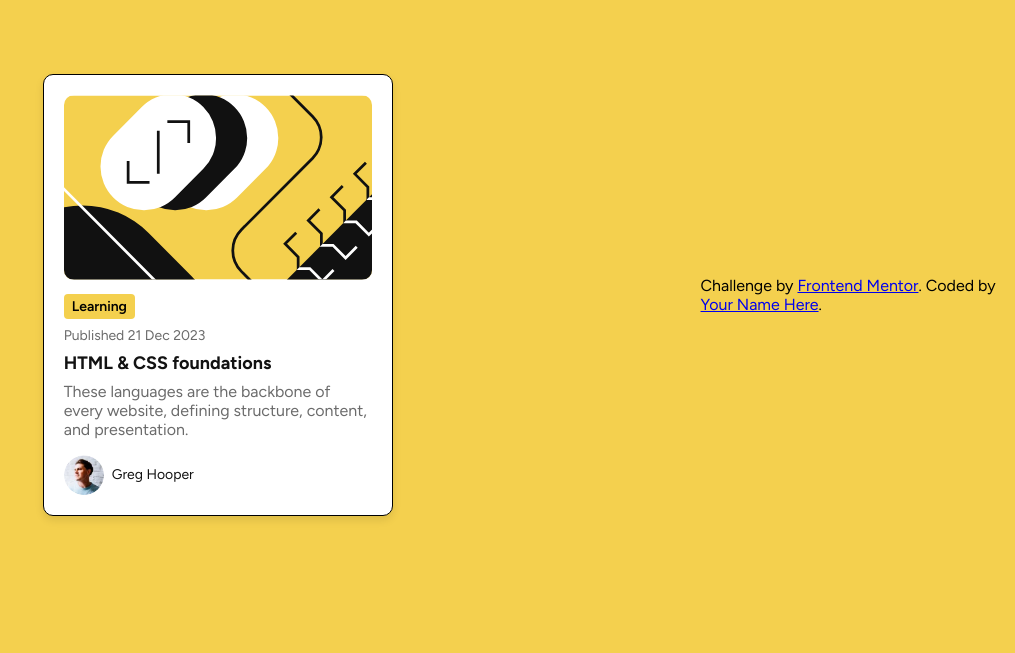
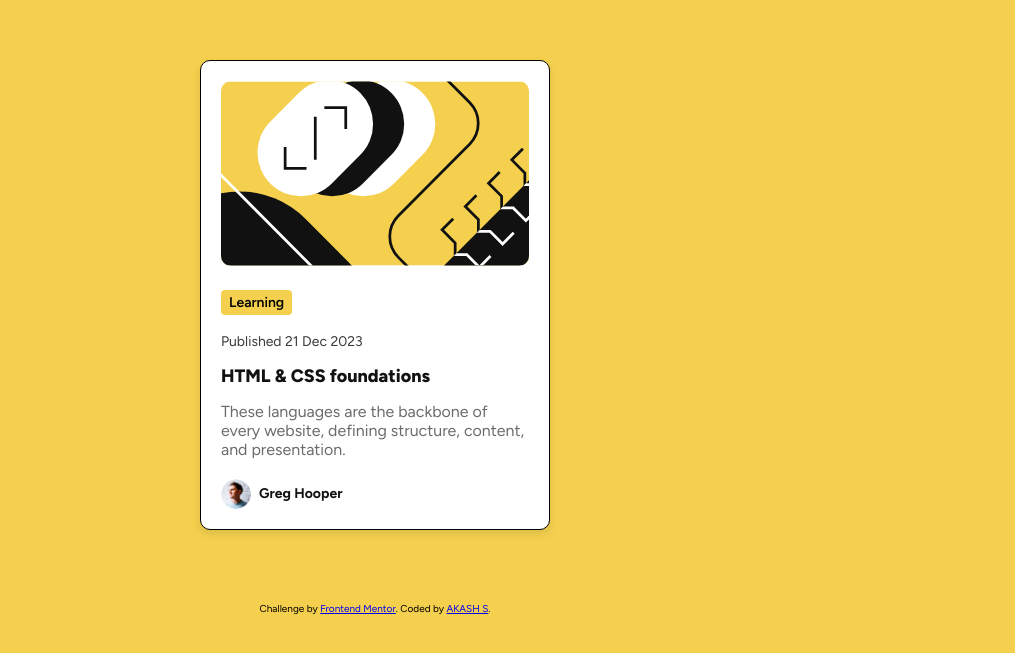
Before and after one commit to Akash-S-010/blog-preview-card-FrontendMentor, a plain HTML site: page index.html in a window 1280 px wide. Shown: the part 105-758 px from the top of the page, without its empty margins (265-1280 px from the left). Drawn offline with Linux system fonts and the light colour scheme.

Commit message:
completed

```diff
--- a/index.html
+++ b/index.html
@@ -30,7 +30,7 @@
 
   <div class="attribution">
     Challenge by <a href="https://www.frontendmentor.io?ref=challenge" target="_blank">Frontend Mentor</a>.
-    Coded by <a href="#">Your Name Here</a>.
+    Coded by <a href="#">AKASH S</a>.
   </div>
   </body>
 
--- a/style.css
+++ b/style.css
@@ -44,7 +44,8 @@ body {
 }
 
 .tag {
-    margin-top: 10px;
+    margin-top: 20px;
+    margin-bottom: 10px;
     display: inline-block;
     background-color: hsl(47, 88%, 63%);
     color: black;
@@ -56,15 +57,20 @@ body {
 
 .publish-date {
     font-size: 14px;
-    color: hsl(0, 0%, 42%);
+    color: hsl(0, 1%, 23%);
     margin-top: 8px;
 }
 
 .title {
     font-size: 18px;
-    font-weight: bold;
-    margin: 8px 0;
+    font-weight: 800;
+    margin: 15px 0;
     color: hsl(0, 0%, 7%);
+    transition: .3s;
+    cursor: pointer;
+}
+.title:hover{
+    color:hsl(47, 88%, 63%) ;
 }
 
 .description {
@@ -75,13 +81,14 @@ body {
 
 /* Author Section */
 .author {
+    margin-top: 20px;
     display: flex;
     align-items: center;
 }
 
 .author-img {
-    width: 40px;
-    height: 40px;
+    width: 30px;
+    height: 30px;
     border-radius: 50%;
     margin-right: 8px;
 }
@@ -89,6 +96,12 @@ body {
 .author-name {
     font-size: 14px;
     color: hsl(0, 0%, 7%);
+    font-weight: 700;
+}
+.attribution{
+    position: absolute;
+    bottom: 80px;
+    font-size: 10px;
 }
 
 @media (max-width: 375px) {
```
